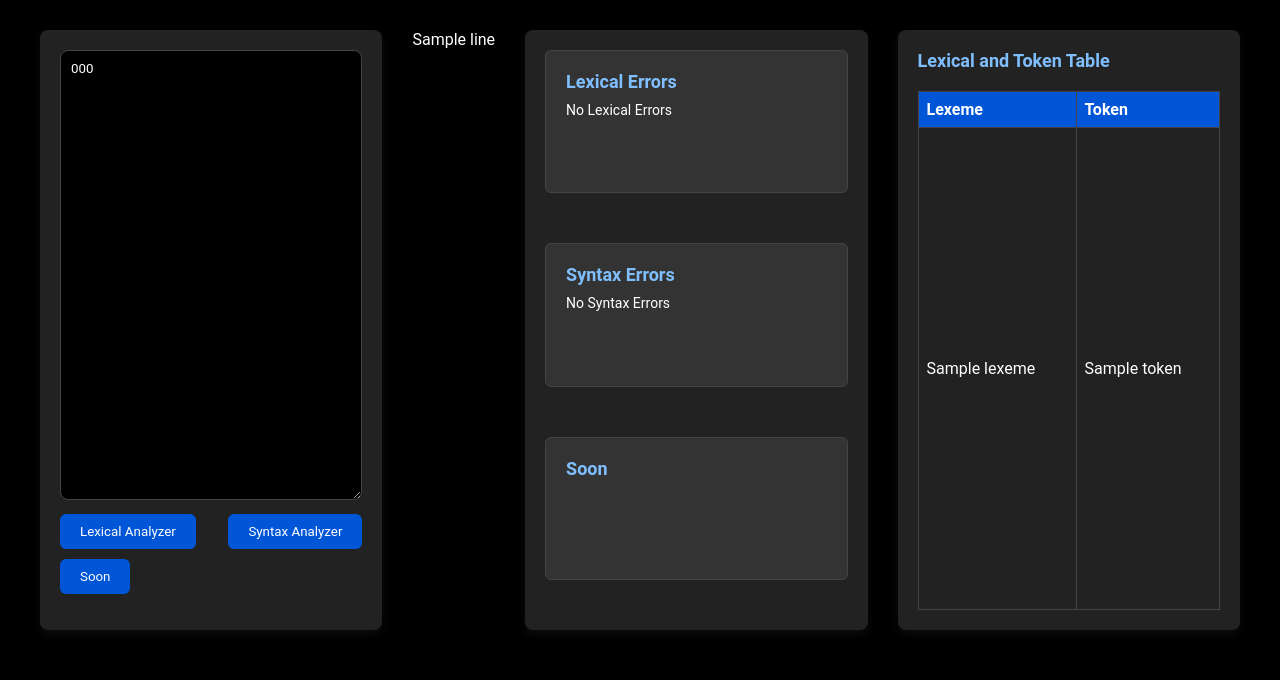
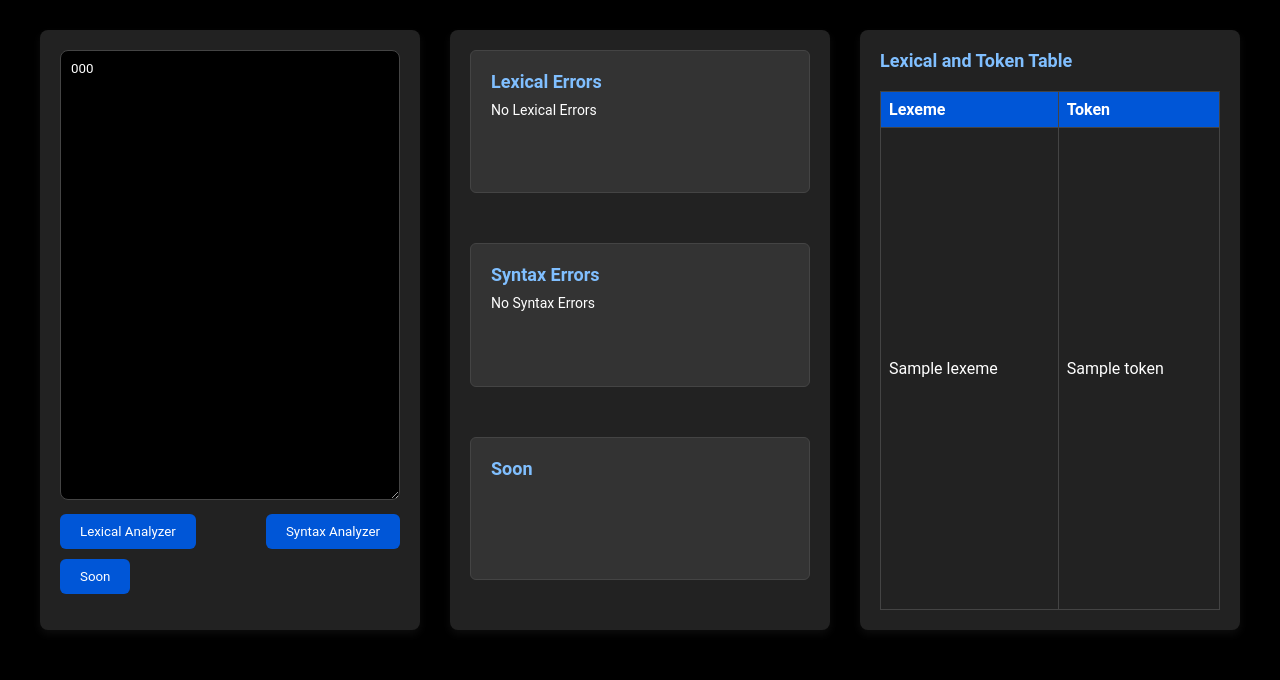
Before and after one commit to Woodpck/chef-compiler, a Flask app: template templates/index.html in a window 1280 px wide. Shown: the part 120-800 px from the top of the page. Run offline with Flask 3, Linux system fonts and the light colour scheme; the template is opened without the code that fills it: most values are stand-ins (such as "Sample title", 1, 10 or a date in 2020).

Commit message:
fix: remove output overlay

```diff
--- a/templates/index.html
+++ b/templates/index.html
@@ -27,12 +27,6 @@
                     <button type="submit" name="action" value="soon">Soon</button>
                 </div>
             </form>
-        </div>
-
-        <div class="output">
-            {% for line in output %}
-                {{ line }}<br>
-            {% endfor %}
         </div>
 
         <div class="column error-sections">
```
